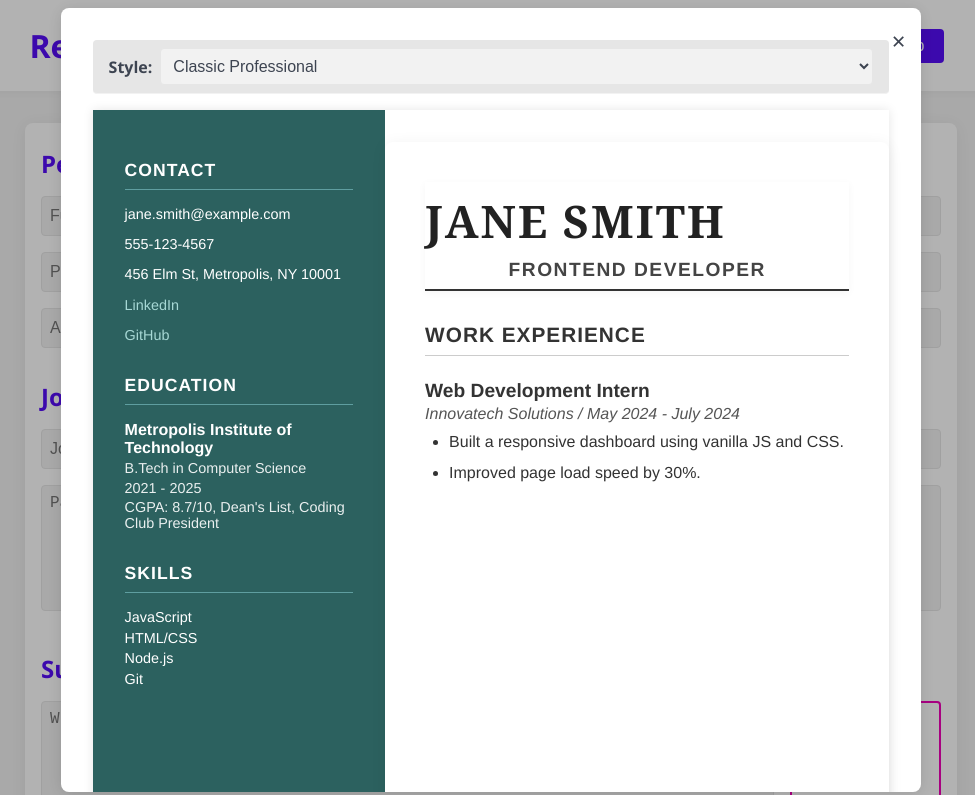
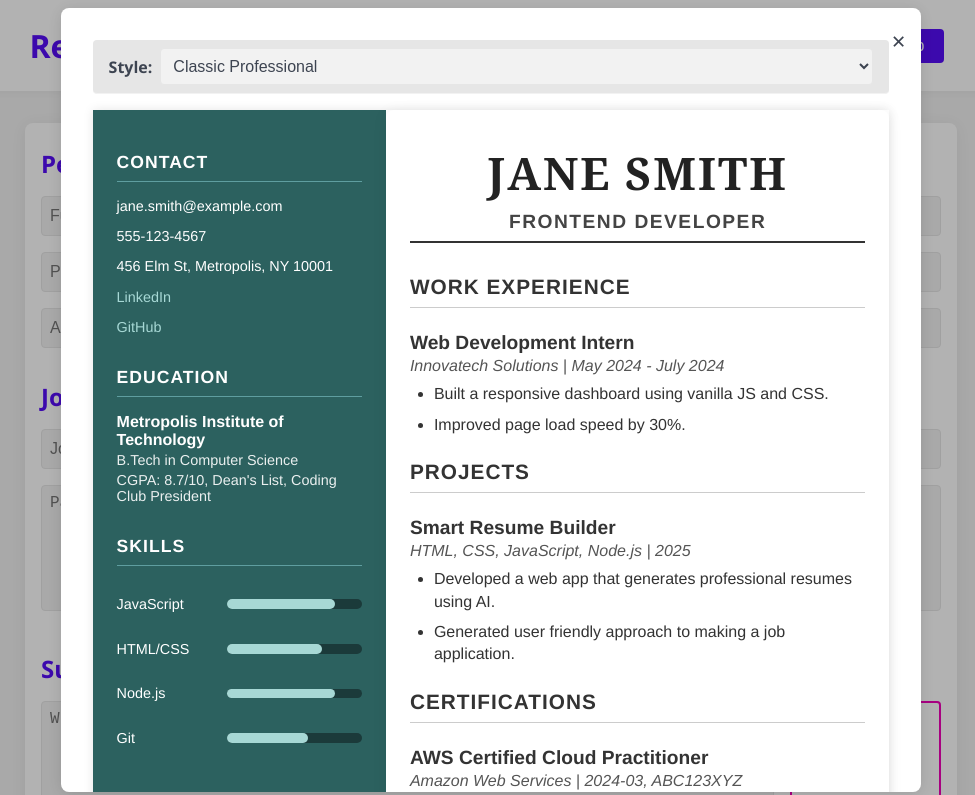
Before and after one commit to theme222/ProfileBuilderAI, a website with bundled scripts: page frontend/index.html in a window 1280 px wide. Shown: the top 795 px of the page, without its empty margins (149-1124 px from the left). Built offline with nearby package versions, Linux system fonts and the light colour scheme.

Commit message:
Finalized classic professional theme

```diff
--- a/frontend/css/style.css
+++ b/frontend/css/style.css
@@ -28,16 +28,24 @@
 }
 
 /* --- Classic Professional Theme --- */
+.classic-professional {
+  --primary: #2c615f; /* Dark Teal */
+  --secondary: #5f9ea0; /* Lighter Teal */
+  --accent: #a7d8d5; /* Light Teal */
+  --dark: #1b3a3a; /* Darker Teal */
+  --text-color: #333;
+}
+
 .classic-professional .resume-sidebar {
-  background-color: #2c615f; /* Dark Teal */
+  background-color: var(--primary); /* Dark Teal */
   color: white;
   width: 35%;
-  padding: 2rem;
+  padding: 1.5rem;
   font-size: 0.9rem;
 }
 
 .classic-professional .resume-sidebar a {
-  color: #a7d8d5; /* Light teal for links */
+  color: var(--accent); /* Light teal for links */
   text-decoration: none;
 }
 .classic-professional .resume-sidebar a:hover {
@@ -54,7 +62,7 @@
   text-transform: uppercase;
   color: white;
   padding-bottom: 0.5rem;
-  border-bottom: 1px solid #5f9ea0; /* Lighter teal border */
+  border-bottom: 1px solid var(--secondary); /* Lighter teal border */
   margin-bottom: 1rem;
 }
 
@@ -72,14 +80,29 @@
   margin: 0;
 }
 .classic-professional .skills-list li {
-  margin-bottom: 0.3rem;
+  display: flex;
+  align-items: center;
+  justify-content: space-between;
 }
 
+.classic-professional .skills-list li div {
+  width: 1.4in;
+  height: 0.1in;
+  background: var(--dark);
+  border-radius: 20px;
+}
+
+.classic-professional .skills-list li div div {
+  height: 100%;
+  background: var(--accent);
+  border-radius: 20px;
+}
 
 .classic-professional .resume-main {
   width: 65%;
-  padding: 2.5rem;
+  padding: 1.5rem;
   background: white;
+  margin: 0 0;
 }
 
 .classic-professional .resume-header {
@@ -87,6 +110,8 @@
   margin-bottom: 2rem;
   border-bottom: 2px solid #333;
   padding-bottom: 0.5rem;
+  text-align: center;
+  box-shadow: none;
 }
 .classic-professional .resume-header h1 {
   font-family: 'Georgia', serif;
--- a/frontend/index.html
+++ b/frontend/index.html
@@ -125,7 +125,15 @@
               <h3 class="resume-section-title">WORK EXPERIENCE</h3>
               <!-- Work experience items will be populated here by JS -->
             </div>
-            <!-- Add other main sections like Projects if needed -->
+            <div class="resume-section" id="preview-projects">
+              <h3 class="resume-section-title">PROJECTS</h3>
+              <!-- Project items will be populated here by JS -->
+            </div>
+
+            <div class="resume-section" id="preview-certifications">
+              <h3 class="resume-section-title">CERTIFICATIONS</h3>
+              <!-- Certification items will be populated here by JS -->
+            </div>
           </main>
         </div>
       </div>
--- a/frontend/js/resume.js
+++ b/frontend/js/resume.js
@@ -1,10 +1,12 @@
 export const exampleResumeContent = {
+    personalInfo: {
         name: "Jane Smith",
         email: "jane.smith@example.com",
         phone: "555-123-4567",
         linkedin: "https://www.linkedin.com/in/janesmith",
         github: "https://github.com/janesmith",
         address: "456 Elm St, Metropolis, NY 10001",
+    },
     jobTitle: "Frontend Developer",
     jobDescription: "We are seeking a passionate frontend developer to join our team and build modern, responsive web applications.",
     summary: "Detail-oriented engineering student with a passion for building user-friendly web applications and a strong foundation in JavaScript, HTML, and CSS.",
@@ -12,7 +14,7 @@ export const exampleResumeContent = {
         {
             title: "Metropolis Institute of Technology",
             area: "B.Tech in Computer Science",
-            date: "2021 - 2025",
+            number: "2021 - 2025",
             description: "CGPA: 8.7/10, Dean's List, Coding Club President"
         }
     ],
@@ -20,7 +22,7 @@ export const exampleResumeContent = {
         {
             title: "Web Development Intern",
             area: "Innovatech Solutions",
-            date: "May 2024 - July 2024",
+            number: "May 2024 - July 2024",
             description: "Built a responsive dashboard using vanilla JS and CSS. Improved page load speed by 30%."
         }
     ],
@@ -28,27 +30,42 @@ export const exampleResumeContent = {
         {
             title: "Smart Resume Builder",
             area: "HTML, CSS, JavaScript, Node.js",
-            year: "2025",
-            description: "Developed a web app that generates professional resumes using AI."
+            number: "2025",
+            description: "Developed a web app that generates professional resumes using AI. Generated user friendly approach to making a job application"
         }
     ],
     skills: [
-        { name: "JavaScript", category: "Programming Language", details: "Advanced" },
-        { name: "HTML/CSS", category: "Web", details: "Advanced" },
-        { name: "Node.js", category: "Backend", details: "Intermediate" },
-        { name: "Git", category: "Tools", details: "Proficient" }
+        { title: "JavaScript", area: "Programming Language", number: "8" },
+        { title: "HTML/CSS", area: "Web", number: "7" },
+        { title: "Node.js", area: "Backend", number: "8" },
+        { title: "Git", area: "Tools", number: "6" }
     ],
     certifications: [
         {
-            name: "AWS Certified Cloud Practitioner",
-            issuer: "Amazon Web Services",
-            date: "2024-03",
-            credentialId: "ABC123XYZ"
+            title: "AWS Certified Cloud Practitioner",
+            area: "Amazon Web Services",
+            number: "2024-03, ABC123XYZ",
+            description: "Learned cloud fundamentals, AWS services, security, architecture, pricing, and support."
         }
     ]
 };
 
+function setHiddenIfEmpty(sectionId, dataArray) {
+    const section = document.getElementById(sectionId);
+    if (!dataArray || dataArray.length === 0)  section.classList.add('hidden');
+    else section.classList.remove('hidden');
+    return section;
+}
 
+function getListBulletsFromText(text) {
+    const bulletList = (text || '')
+        .split('\n').join(' ')  // Replace newlines with spaces
+        .split('.')
+        .filter(sentence => sentence.trim() !== '')
+        .map(sentence => `<li>${sentence.trim()}.</li>`)
+        .join('');
+    return `<ul>${bulletList}</ul>`;
+}
 
 export function loadResumePreview(resumeData) {
     resumeData = exampleResumeContent; // For testing with example data
@@ -61,20 +78,20 @@ export function loadResumePreview(resumeData) {
     document.getElementById('preview-work').innerHTML = '<h3 class="resume-section-title">WORK EXPERIENCE</h3>';
 
     // 2. Populate Header
-    document.getElementById('preview-name').textContent = resumeData.name ? resumeData.name.toUpperCase() : '';
+    document.getElementById('preview-name').textContent = resumeData.personalInfo.name ? resumeData.personalInfo.name.toUpperCase() : '';
     document.getElementById('preview-job-title').textContent = resumeData.jobTitle ? resumeData.jobTitle.toUpperCase() : '';
 
     // 3. Populate Sidebar Sections
-    const contactContainer = document.getElementById('preview-contact');
+    const contactContainer = setHiddenIfEmpty('preview-contact', Object.values(resumeData.personalInfo || {}).filter(v => v));
     contactContainer.innerHTML += `
-        <p>${resumeData.email || ''}</p>
-        <p>${resumeData.phone || ''}</p>
-        <p>${resumeData.address || ''}</p>
-        <p>${resumeData.linkedin ? `<a href="${resumeData.linkedin}" target="_blank">LinkedIn</a>` : ''}</p>
-        <p>${resumeData.github ? `<a href="${resumeData.github}" target="_blank">GitHub</a>` : ''}</p>
+        <p>${resumeData.personalInfo.email || ''}</p>
+        <p>${resumeData.personalInfo.phone || ''}</p>
+        <p>${resumeData.personalInfo.address || ''}</p>
+        <p>${resumeData.personalInfo.linkedin ? `<a href="${resumeData.personalInfo.linkedin}" target="_blank">LinkedIn</a>` : ''}</p>
+        <p>${resumeData.personalInfo.github ? `<a href="${resumeData.personalInfo.github}" target="_blank">GitHub</a>` : ''}</p>
     `;
 
-    const educationContainer = document.getElementById('preview-education');
+    const educationContainer = setHiddenIfEmpty('preview-education', resumeData.education);
     (resumeData.education || []).forEach(edu => {
         const eduEntry = document.createElement('div');
         eduEntry.className = 'sidebar-entry';
@@ -87,33 +104,76 @@ export function loadResumePreview(resumeData) {
         educationContainer.appendChild(eduEntry);
     });
 
-    const skillsContainer = document.getElementById('preview-skills');
+    const skillsContainer = setHiddenIfEmpty('preview-skills', resumeData.skills);
     const skillsList = document.createElement('ul');
     skillsList.className = 'skills-list';
     (resumeData.skills || []).forEach(skill => {
         const skillItem = document.createElement('li');
-        skillItem.textContent = skill.name || skill;
+        skillItem.innerHTML = `
+            <p>${skill.title || skill}</p>
+            <div><div style="width: ${(parseInt(skill.number) || 5) * 10}%"></div></div>
+        `;
         skillsList.appendChild(skillItem);
     });
     skillsContainer.appendChild(skillsList);
 
     // 4. Populate Main Content Section (Work Experience)
-    const workContainer = document.getElementById('preview-work');
+    const workContainer = setHiddenIfEmpty('preview-work', resumeData.work);
+
     (resumeData.work || []).forEach(job => {
         const jobEntry = document.createElement('div');
         jobEntry.className = 'main-entry';
         // Simple string replacement for bullet points for this example
-        const descriptionBullets = (job.description || '')
-            .split('.')
-            .filter(sentence => sentence.trim() !== '')
-            .map(sentence => `<li>${sentence.trim()}.</li>`)
-            .join('');
+        const bullets = getListBulletsFromText(job.description);
 
         jobEntry.innerHTML = `
             <h4>${job.role || job.title || ''}</h4>
-            <h5>${(job.company || job.area || '')}${(job.start || job.date) ? ' / ' + (job.start || job.date) : ''}${job.end ? ' - ' + job.end : ''}</h5>
-            <ul>${descriptionBullets}</ul>
+            <h5>
+                ${job.area ? job.area + (job.number ? ' | ': '') : ''}
+                ${(job.number) ?  (job.number) : ''}
+            </h5>
+            ${bullets}
         `;
         workContainer.appendChild(jobEntry);
     });
+
+    // 5. Populate Main Content Section (Projects)
+    const projectContainer = setHiddenIfEmpty('preview-projects', resumeData.projects);
+
+    (resumeData.projects || []).forEach(project => {
+        const projectEntry = document.createElement('div');
+        const bullets = getListBulletsFromText(project.description);
+
+        projectEntry.className = 'main-entry';
+        projectEntry.innerHTML = `
+            <h4>${project.title || ''}</h4>
+            <h5>
+                ${project.area ? project.area + (project.number ? ' | ': '') : ''}
+                ${(project.number) ?  (project.number) : ''}
+            </h5>
+            ${bullets}
+        `;
+        projectContainer.appendChild(projectEntry);
+    });
+
+
+    // 5. Populate Main Content Section (Certifications)
+    const certificationContainer = setHiddenIfEmpty('preview-certifications', resumeData.certifications);
+
+    (resumeData.certifications || []).forEach(certification => {
+        const certificationEntry = document.createElement('div');
+        const bullets = getListBulletsFromText(certification.description);
+
+        certificationEntry.className = 'main-entry';
+        certificationEntry.innerHTML = `
+            <h4>${certification.title || ''}</h4>
+            <h5>
+                ${certification.area ? certification.area + (certification.number ? ' | ': '') : ''}
+                ${(certification.number) ?  (certification.number) : ''}
+            </h5>
+            ${bullets}
+        `;
+        certificationContainer.appendChild(certificationEntry);
+    });
+
 }
```
Lines whose indentation alone changed are shown as unchanged.
